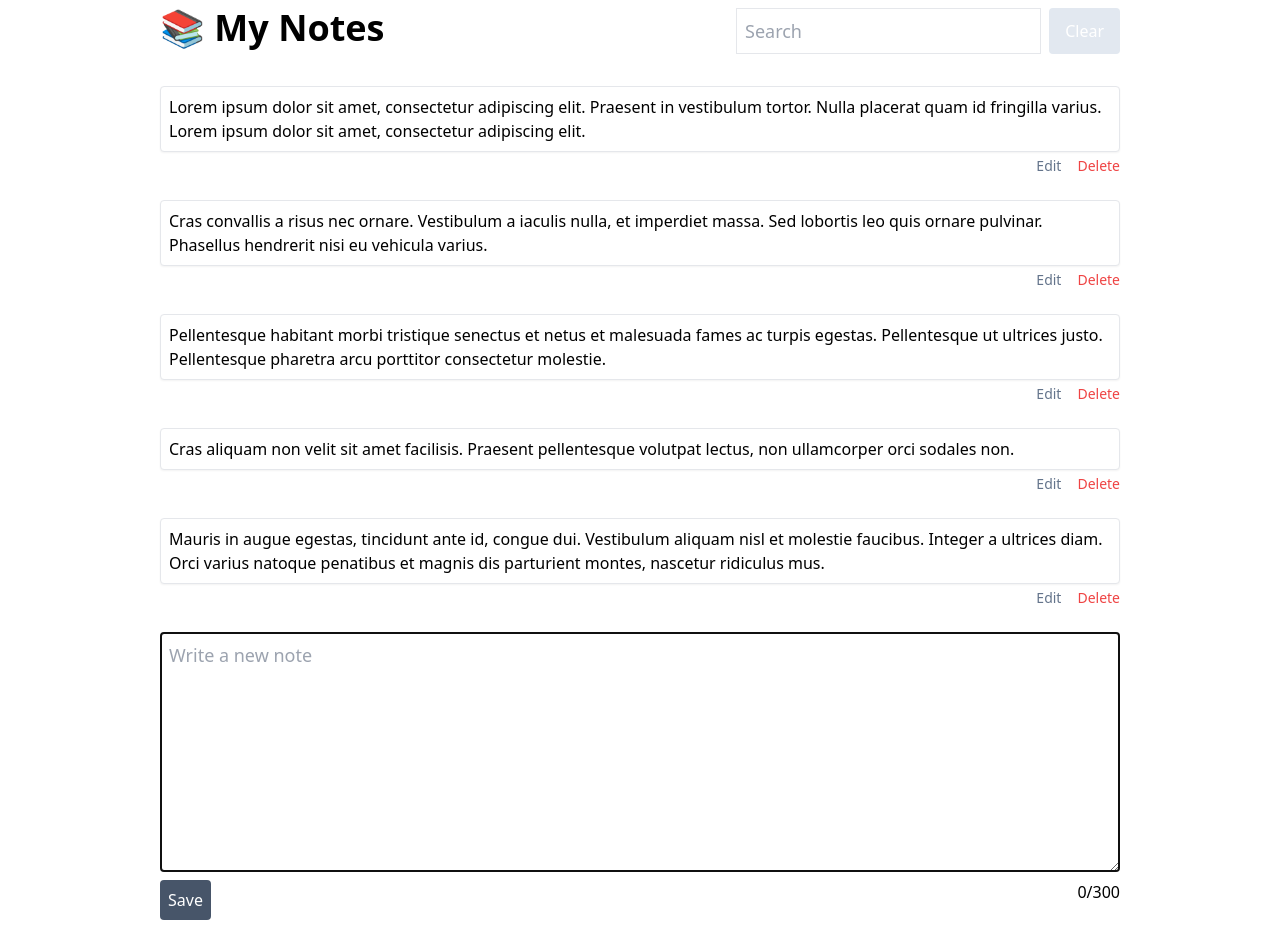
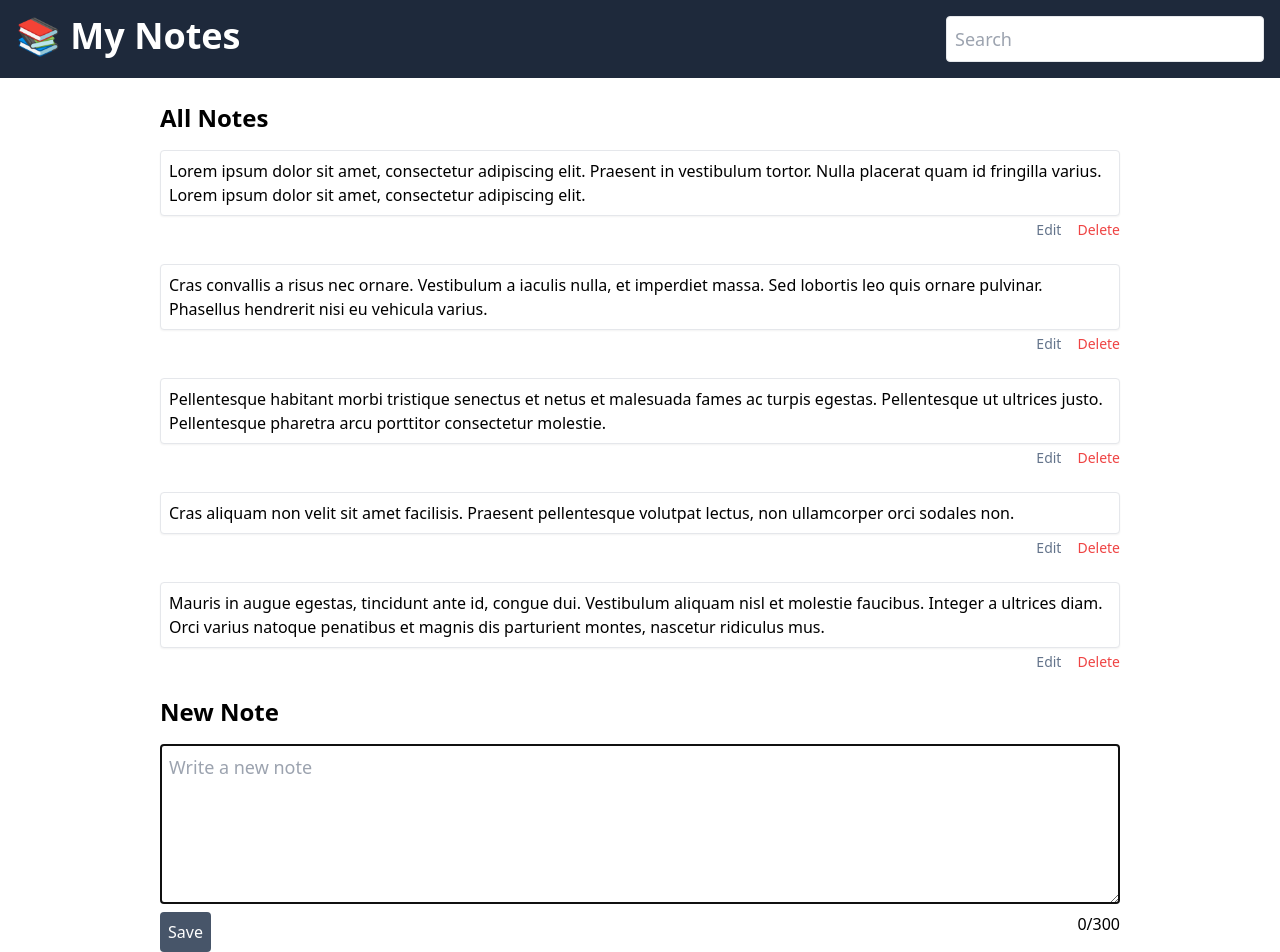
Before and after one commit to 13milliseconds/Notes, a Next.js app: page / in a window 1280 px wide. Shown: the top 952 px of the page. Before the commit the page ends 920 px from the top, so only its background shows below. Built offline with nearby package versions, Linux system fonts and the light colour scheme.

Commit message:
Cosmetic fixes

```diff
--- a/components/NoteCard/NoteCard.tsx
+++ b/components/NoteCard/NoteCard.tsx
@@ -1,9 +1,10 @@
+import React from 'react';
 import { useContext, useState } from 'react'
 import { Note } from "@/lib/interfaces";
 import { dbActions } from "@/lib/reducer"
 import { dataDispatchContext } from "@/lib/context"
 import NoteEditor from '../NoteEditor/NoteEditor';
-import { arrayBuffer } from 'stream/consumers';
+
 
 interface Props{
     note: Note,
@@ -14,14 +15,15 @@ interface Props{
 // Find all instances of the query in the content string
 // Then split it using Positive Lookahead "()" to keep the instances in the resulting array
 // Then simply replace matching strings with a JSX element for styling
+// Using indexes as keys because the text won't change
 const wrapTags = (text: string, query: string) => {
     const matcher = new RegExp(`(${query})`, 'gi')
     const textArray = text.split(matcher);
-    return textArray.map(str => {
+    return textArray.map((str, idx) => {
         if ( matcher.test(str)) {
-        return <span className="bg-yellow-300">{str}</span>;
+        return <span key={idx} className="bg-yellow-300">{str}</span>;
         }
-        return str;
+        return <React.Fragment key={idx}>{str}</React.Fragment>;
     })
 }
 
@@ -57,7 +59,7 @@ export default function NoteCard({ note, query }: Props){
 
     return <div className='mb-6'>
             {editing ? <NoteEditor note={note} charMin={20} charMax={300} saveNote={handleSave}/>
-                    : <article className='p-2 mb-1 border rounded bg-white shadow-sm'><p className='break-words'>{highlightedText}</p></article>
+                    : <article className='p-2 mb-1 border rounded bg-white shadow-sm'><p className='break-words whitespace-pre-line'>{highlightedText}</p></article>
             }
             <footer className='flex justify-end text-sm'>
             <button
--- a/components/NoteEditor/NoteEditor.tsx
+++ b/components/NoteEditor/NoteEditor.tsx
@@ -34,7 +34,7 @@ export default function NoteEditor({note, charMax, charMin, saveNote}: Props){
     }
 
     const EnterPress = (e: React.KeyboardEvent<HTMLTextAreaElement>) => {
-        if (e.keyCode == 13 && e.shiftKey == false) {
+        if ((e.keyCode == 13 || e.code == 'Enter') && e.shiftKey == false) {
             e.preventDefault()
             handleSave()
         }}
@@ -58,7 +58,7 @@ export default function NoteEditor({note, charMax, charMin, saveNote}: Props){
 
     return <form onSubmit={handleSubmit}>
         <textarea
-            className="border block p-2 text-lg w-full min-h-[15rem]"
+            className="border block p-2 text-lg w-full min-h-[10rem]"
             placeholder="Write a new note"
             value={noteContent}
             onChange={handleChange}
@@ -66,13 +66,14 @@ export default function NoteEditor({note, charMax, charMin, saveNote}: Props){
             ref={textareaRef}
             autoFocus
          />
-         { validationError ? <div className="text-red-500">{validationError}</div> : null }
-         <div className="flex justify-between mt-2">
+         <div className="flex mt-2">
          <input
             type="submit"
-            className="bg-slate-600 text-white p-2 rounded"
+            className="bg-slate-600 text-white p-2 rounded disabled:bg-slate-200 transition cursor-pointer hover:bg-green-950"
             value="Save"
+            // disabled={noteContent.length < charMin}
             />
+            <div className="text-red-500 flex-1 p-2 italic">{ validationError ? validationError : '' }</div>
             <div className={noteContent.length == charMax ? 'text-red-500' : ''}>{noteContent.length}/{charMax}</div>
             </div>
     </form>
--- a/components/SearchBar/SearchBar.tsx
+++ b/components/SearchBar/SearchBar.tsx
@@ -5,16 +5,16 @@ interface Props{
 }
 
 export default function SearchBar({ query, setQuery}: Props){
-    return <div className="flex w-full md:max-w-sm">
+    return <div className="flex md:max-w-xs relative">
         <input
         type='text'
         placeholder="Search"
-        className="border block p-2 text-lg flex-1"
+        className="border rounded block p-2 pr-12 text-lg flex-1 text-black"
         onChange={(e) => setQuery(e.target.value)}
         value={query}
         />
         <button
-            className="py-2 px-4 bg-slate-600 text-white ml-2 rounded disabled:bg-slate-200 transition"
+            className="text-slate-500 rounded disabled:opacity-0 transition absolute right-4 top-[.7rem]"
             disabled={!query}
             onClick={() => setQuery("")}
             >
--- a/pages/index.tsx
+++ b/pages/index.tsx
@@ -29,18 +29,32 @@ export default function Home() {
     }
 
   return (
-    <main className="min-h-screen px-2 md:px-6 lg:px-24 max-w-6xl mx-auto">
-      <header className='lg:flex justify-between mb-6 align-middle sticky top-0 bg-white py-2'>
-      <h1 className='text-4xl font-bold mb-4 lg:mb-0'>📚 My Notes</h1>
+    <main className="min-h-screen">
+
+      <header className='lg:flex justify-between mb-6 align-middle sticky top-0 bg-slate-800 text-white p-2 lg:p-4'>
+        <h1 className='text-xl lg:text-4xl font-bold mb-4 lg:mb-0'>📚 My Notes</h1>
         <SearchBar query={query} setQuery={setQuery} />
       </header>
+
+      <div className='px-2 md:px-6 lg:px-24 max-w-6xl mx-auto'>
+        <section className='mb-6'>
+        <h2 className='text-2xl font-bold mb-4'>All Notes</h2>
         <div className='mb-6'>
         { filteredNotes && filteredNotes.length
             ? filteredNotes.map((note) => <NoteCard key={note._id} note={note} query={query} />)
-          : <div className='bg-slate-100 rounder p-6'>{ query ? 'No matching note.' : 'No notes.'}</div>
+            : <div className='bg-slate-100 rounder p-6'>{ query ? `No note matching the query '${query}'` : 'Write your first note using the form below!'}</div>
         }
         </div>
+        </section>
+
+        <section className='my-6'>
+        <h2 className='text-2xl font-bold mb-4'>New Note</h2>
         <NoteEditor note={{content: ""}} charMax={300} charMin={20} saveNote={handleAdd}/>
+        </section>
+      </div>
+      <footer>
+
+      </footer>
     </main>
   )
 }
```
Lines whose indentation alone changed are shown as unchanged.
